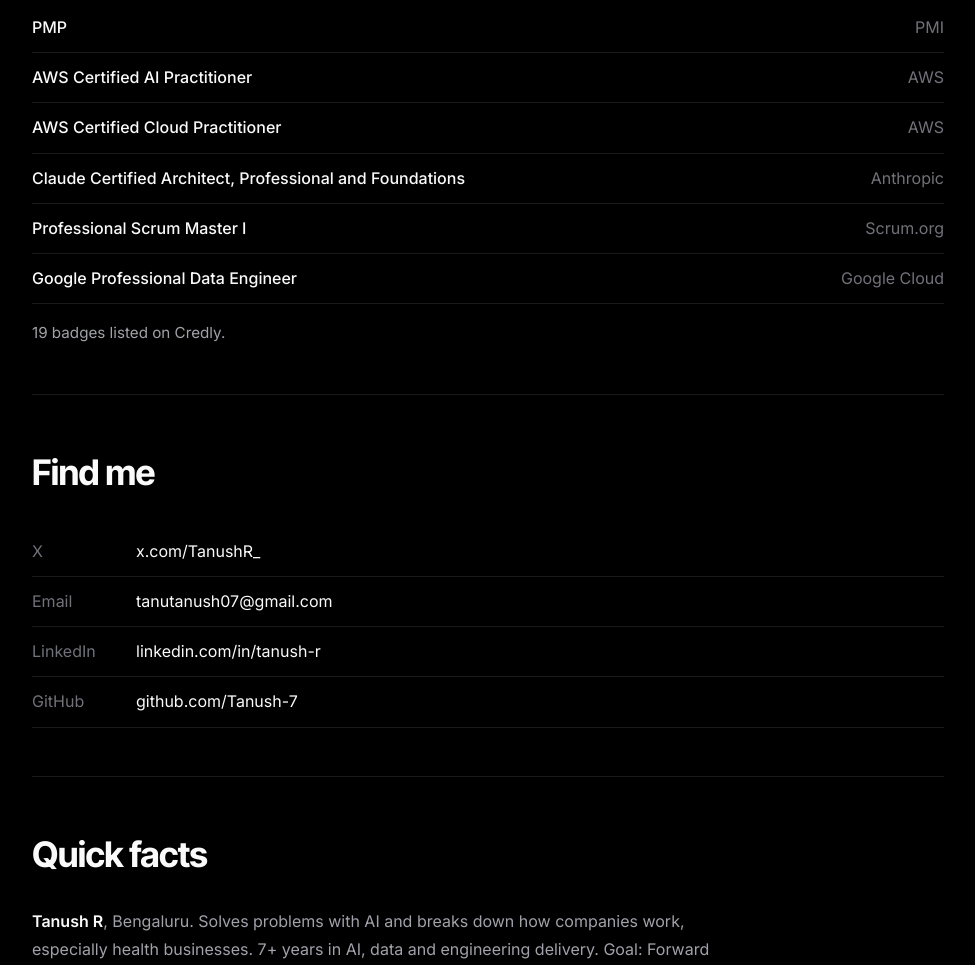
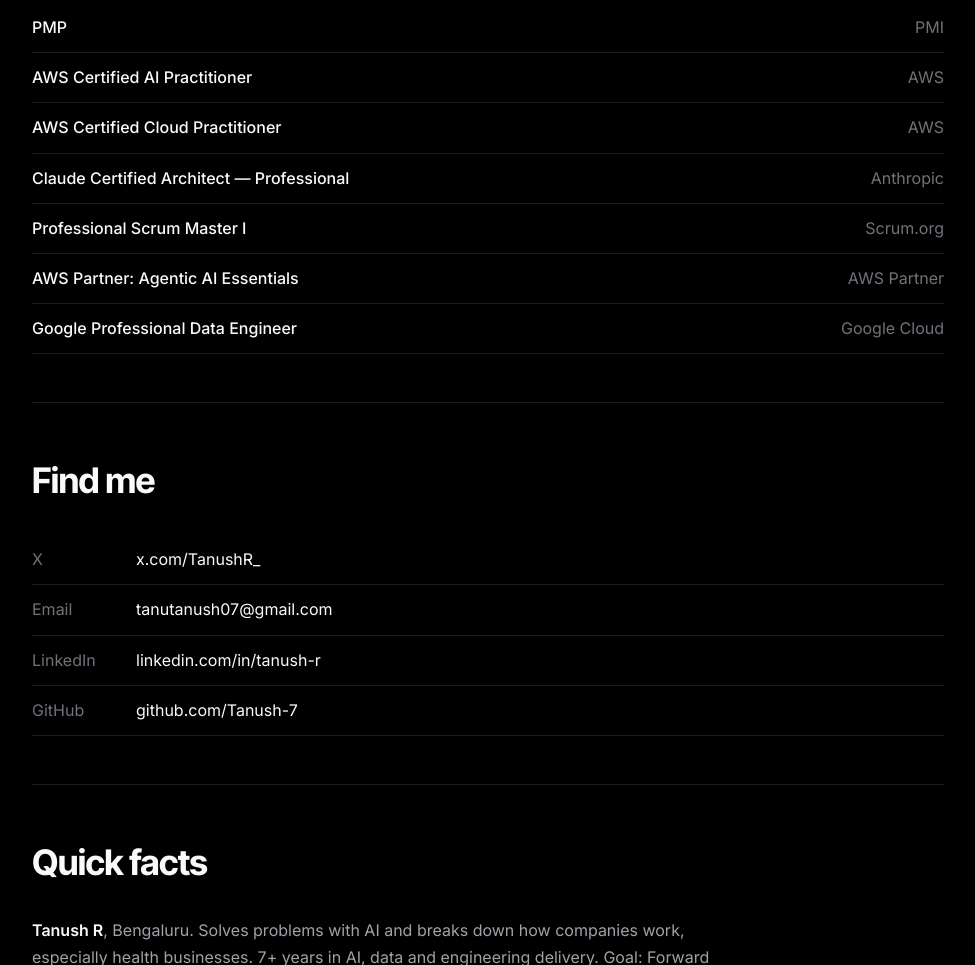
Before and after one commit to Tanush-7/Tanush-7.github.io, a plain HTML site: page about/index.html in a window 1280 px wide. Shown: the part 1476-2441 px from the top of the page, without its empty margins (152-1127 px from the left). Drawn offline with Linux system fonts and the light colour scheme.

Commit message:
Update /about certifications list
Updated certification details and added a new certification.

```diff
--- a/about/index.html
+++ b/about/index.html
@@ -152,11 +152,11 @@
       <li><span class="cn">PMP</span><span class="co">PMI</span></li>
       <li><span class="cn">AWS Certified AI Practitioner</span><span class="co">AWS</span></li>
       <li><span class="cn">AWS Certified Cloud Practitioner</span><span class="co">AWS</span></li>
-      <li><span class="cn">Claude Certified Architect, Professional and Foundations</span><span class="co">Anthropic</span></li>
+      <li><span class="cn">Claude Certified Architect &mdash; Professional</span><span class="co">Anthropic</span></li>
       <li><span class="cn">Professional Scrum Master I</span><span class="co">Scrum.org</span></li>
+      <li><span class="cn">AWS Partner: Agentic AI Essentials</span><span class="co">AWS Partner</span></li>
       <li><span class="cn">Google Professional Data Engineer</span><span class="co">Google Cloud</span></li>
     </ul>
-    <p class="cert-note">19 badges listed on Credly.</p>
   </section>
 
   <section>
```
